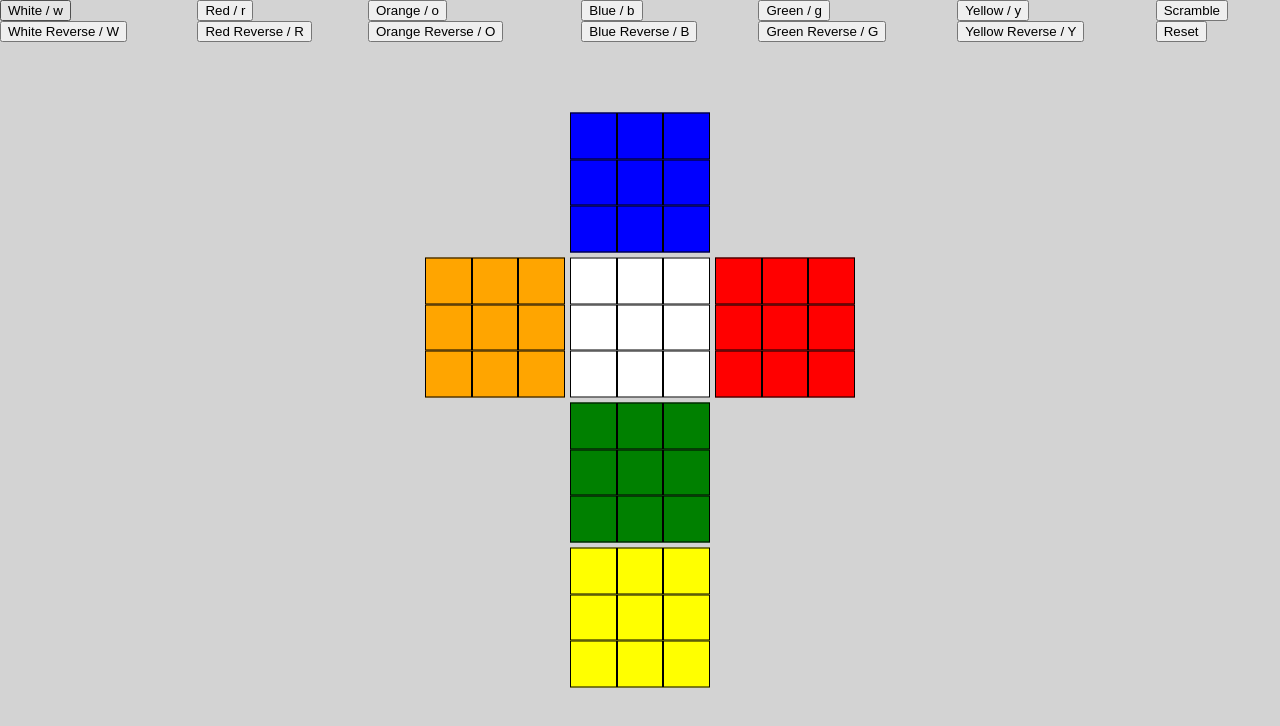
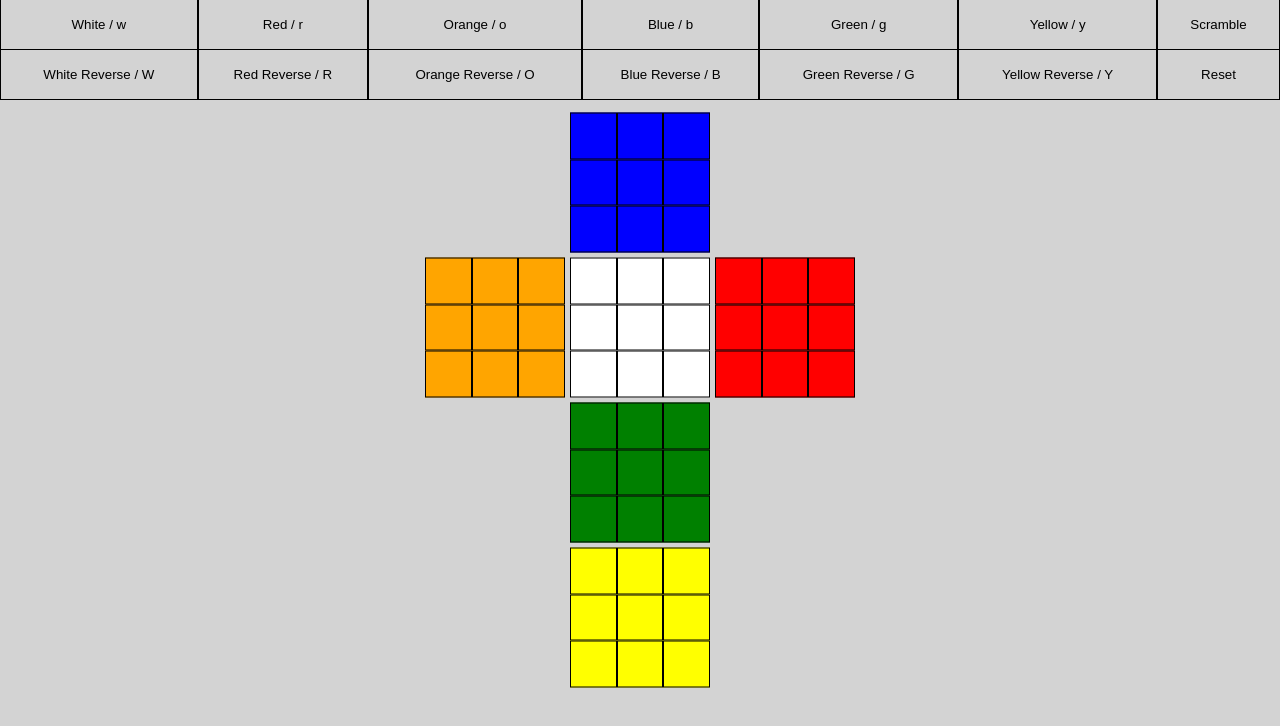
Before and after one commit to Kakoo28/rubik-s-cube, a plain HTML site: page index.html in a window 1280 px wide. Drawn offline with Linux system fonts and the light colour scheme.

Commit message:
buttons style

```diff
--- a/assets/css/main.css
+++ b/assets/css/main.css
@@ -52,6 +52,18 @@ body {
 #btn-container {
     display: flex;
     align-items: center;
+    justify-content: space-around;
+    width: 100%;
+}
+.btn,
+#reset-btn,
+#scramble-btn {
+    width: 100%;
+    height: 50px;
+    cursor: pointer;
+    background: none;
+    border: 1px solid black;
+    border-top: none;
 }
 
 @media screen and (max-width: 860px) {
--- a/assets/scripts/cube.js
+++ b/assets/scripts/cube.js
@@ -33,7 +33,7 @@ class Cube {
 
     scramble() {
         this.reset();
-        let rotateCount = Math.round(10 + Math.random() * (20 - 10));
+        let rotateCount = Math.round(20 + Math.random() * (30 - 10));
 
         for (let i = 0; i < rotateCount; i++) {
             this.rotate([...Object.keys(this.state)][Math.round(Math.random() * 5.99)], Math.random() >= 0.50);
--- a/index.html
+++ b/index.html
@@ -9,7 +9,6 @@
     <link rel="stylesheet" href="assets/css/main.css">
 </head>
 <body>
-<div id="history"></div> <!--TEMP-->
 
 <div id="container">
     <div id="cube">
@@ -95,28 +94,28 @@
 
     <div id="btn-container">
         <div>
-            <button id="W-btn" class="btn">White / w</button>
-            <button id="Wr-btn" class="btn">White Reverse / W</button>
+            <button id="W-btn" class="btn w">White / w</button>
+            <button id="Wr-btn" class="btn w">White Reverse / W</button>
         </div>
         <div>
-            <button id="R-btn" class="btn">Red / r</button>
-            <button id="Rr-btn" class="btn">Red Reverse / R</button>
+            <button id="R-btn" class="btn r">Red / r</button>
+            <button id="Rr-btn" class="btn r">Red Reverse / R</button>
         </div>
         <div>
-            <button id="O-btn" class="btn">Orange / o</button>
-            <button id="Or-btn" class="btn">Orange Reverse / O</button>
+            <button id="O-btn" class="btn o">Orange / o</button>
+            <button id="Or-btn" class="btn o">Orange Reverse / O</button>
         </div>
         <div>
-            <button id="B-btn" class="btn">Blue / b</button>
-            <button id="Br-btn" class="btn">Blue Reverse / B</button>
+            <button id="B-btn" class="btn b">Blue / b</button>
+            <button id="Br-btn" class="btn b">Blue Reverse / B</button>
         </div>
         <div>
-            <button id="G-btn" class="btn">Green / g</button>
-            <button id="Gr-btn" class="btn">Green Reverse / G</button>
+            <button id="G-btn" class="btn g">Green / g</button>
+            <button id="Gr-btn" class="btn g">Green Reverse / G</button>
         </div>
         <div>
-            <button id="Y-btn" class="btn">Yellow / y</button>
-            <button id="Yr-btn" class="btn">Yellow Reverse / Y</button>
+            <button id="Y-btn" class="btn y">Yellow / y</button>
+            <button id="Yr-btn" class="btn y">Yellow Reverse / Y</button>
         </div>
         <div>
             <button id="scramble-btn">Scramble</button>
@@ -125,6 +124,7 @@
 
     </div>
 </div>
+<div id="history"></div> <!--TEMP-->
 
 
 <script src="assets/scripts/cube.js"></script>
```
